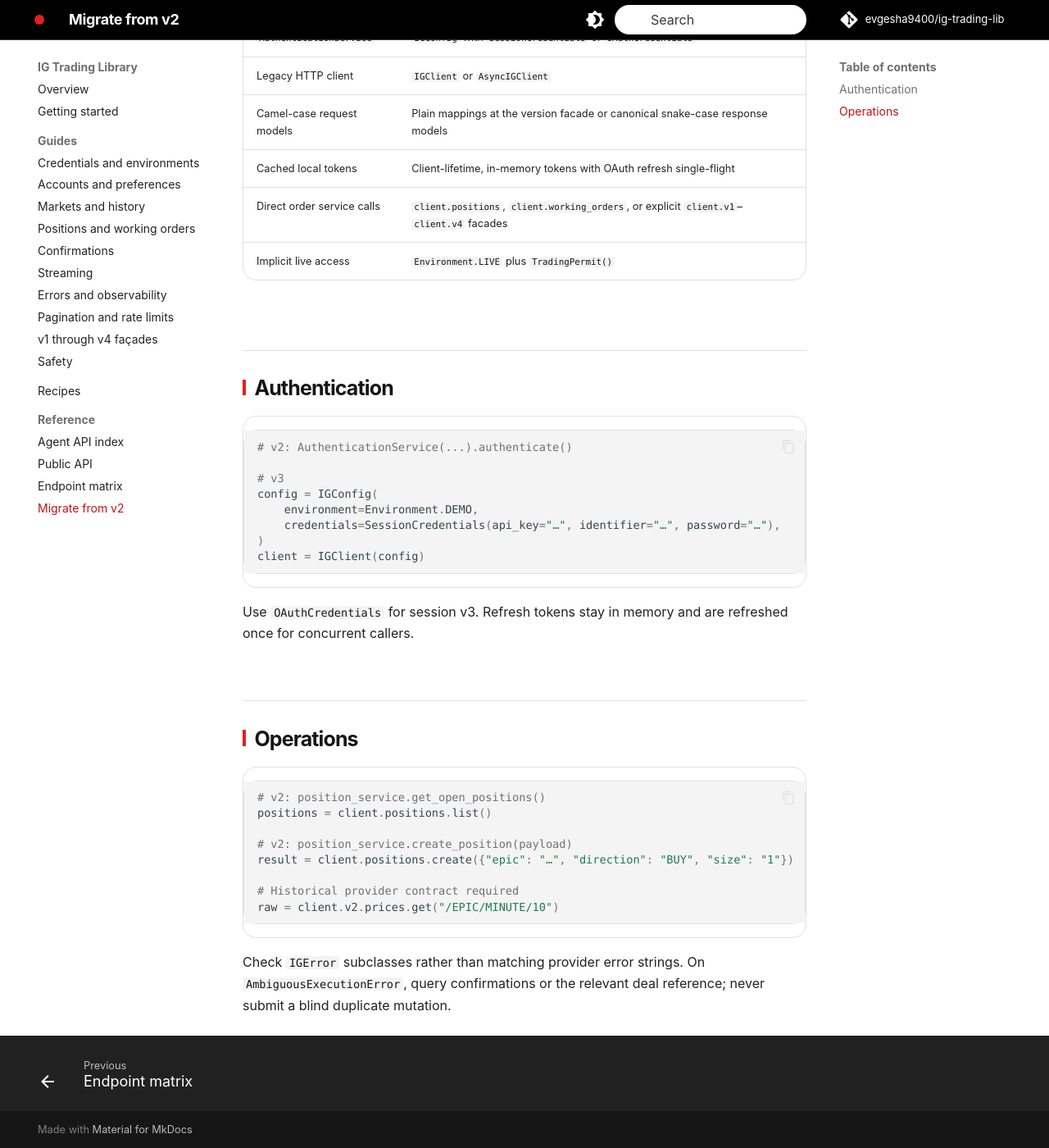
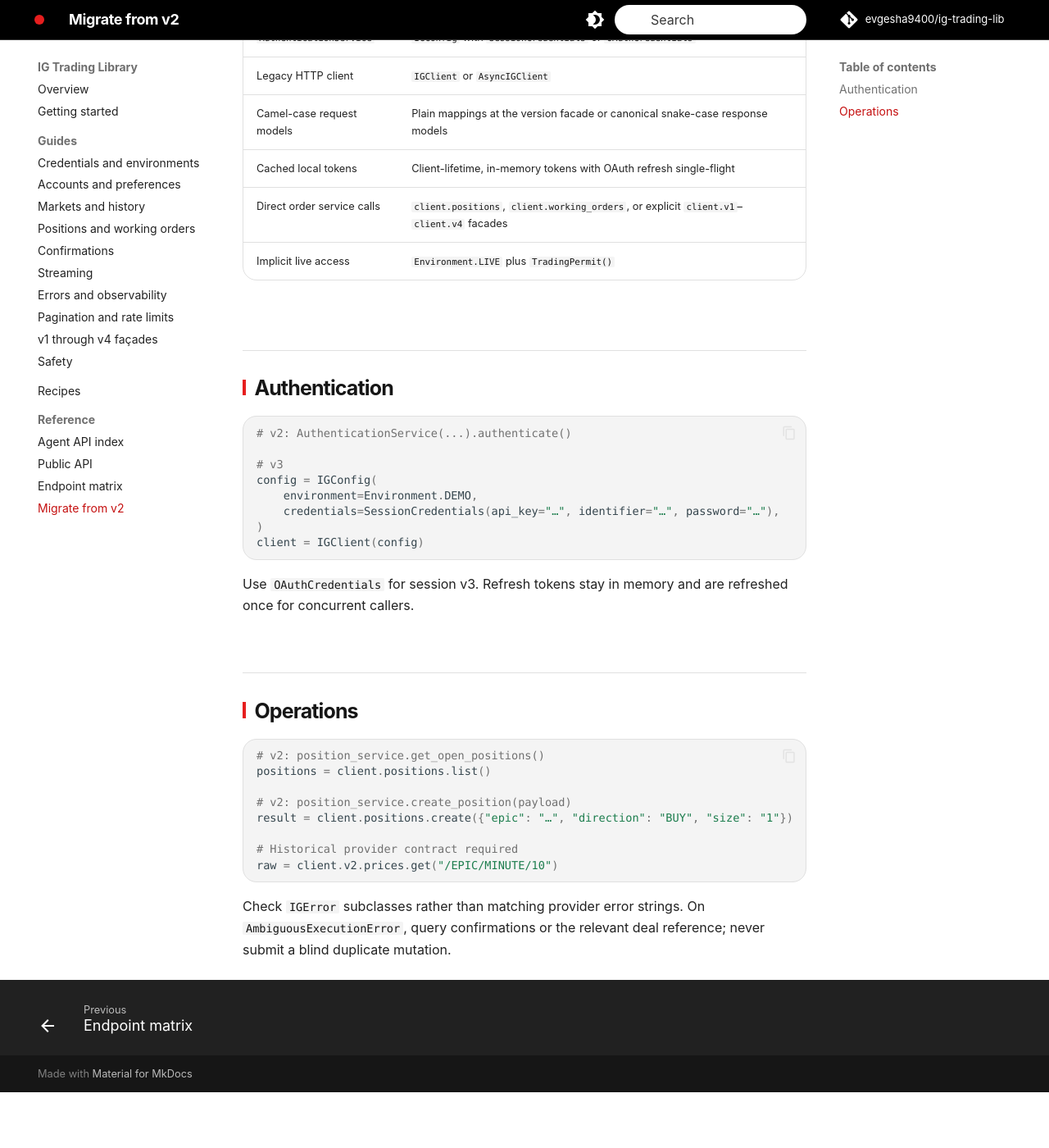
Before and after one commit to evgesha9400/ig-trading-lib, an MkDocs documentation site: the page built from docs/migration-v2-to-v3.md, in a window 1280 px wide and 1400 px high, scrolled down 273 px. Shown: the whole window at 82% size. Built offline with MkDocs 1.6.1 and Material for MkDocs 9.7.7, drawn with Linux system fonts in a browser that asks for light colours; comment, search, counter and statistics services are not loaded; the version menu is left out; after the commit the page ends 1605 px from its top, so only the background shows below that.

Commit message:
fix(docs): flatten code example panels
- Render each highlighted example as one code surface.\n- Protect the single-panel layout with browser checks.

```diff
--- a/docs/stylesheets/ig-theme.css
+++ b/docs/stylesheets/ig-theme.css
@@ -168,20 +168,33 @@ pre {
 }
 
 .md-typeset .highlight,
-.md-typeset pre,
+.md-typeset > pre,
 .md-typeset .admonition,
 .md-typeset details {
   border-radius: 0.85rem;
 }
 
 .md-typeset .highlight,
-.md-typeset pre {
+.md-typeset > pre {
   border: 1px solid var(--ig-login-grey-20);
 }
 
 [data-md-color-scheme="ig-login-dark"] .md-typeset .highlight,
-[data-md-color-scheme="ig-login-dark"] .md-typeset pre {
+[data-md-color-scheme="ig-login-dark"] .md-typeset > pre {
   border-color: var(--ig-login-grey-80);
+}
+
+.md-typeset .highlight {
+  background-color: var(--md-code-bg-color);
+  overflow: hidden;
+}
+
+.md-typeset .highlight > pre,
+.md-typeset .highlight > pre > code {
+  background-color: transparent;
+  border: 0;
+  border-radius: 0;
+  margin: 0;
 }
 
 .md-typeset .admonition,
```
Also changed, not shown: 1 other file.
